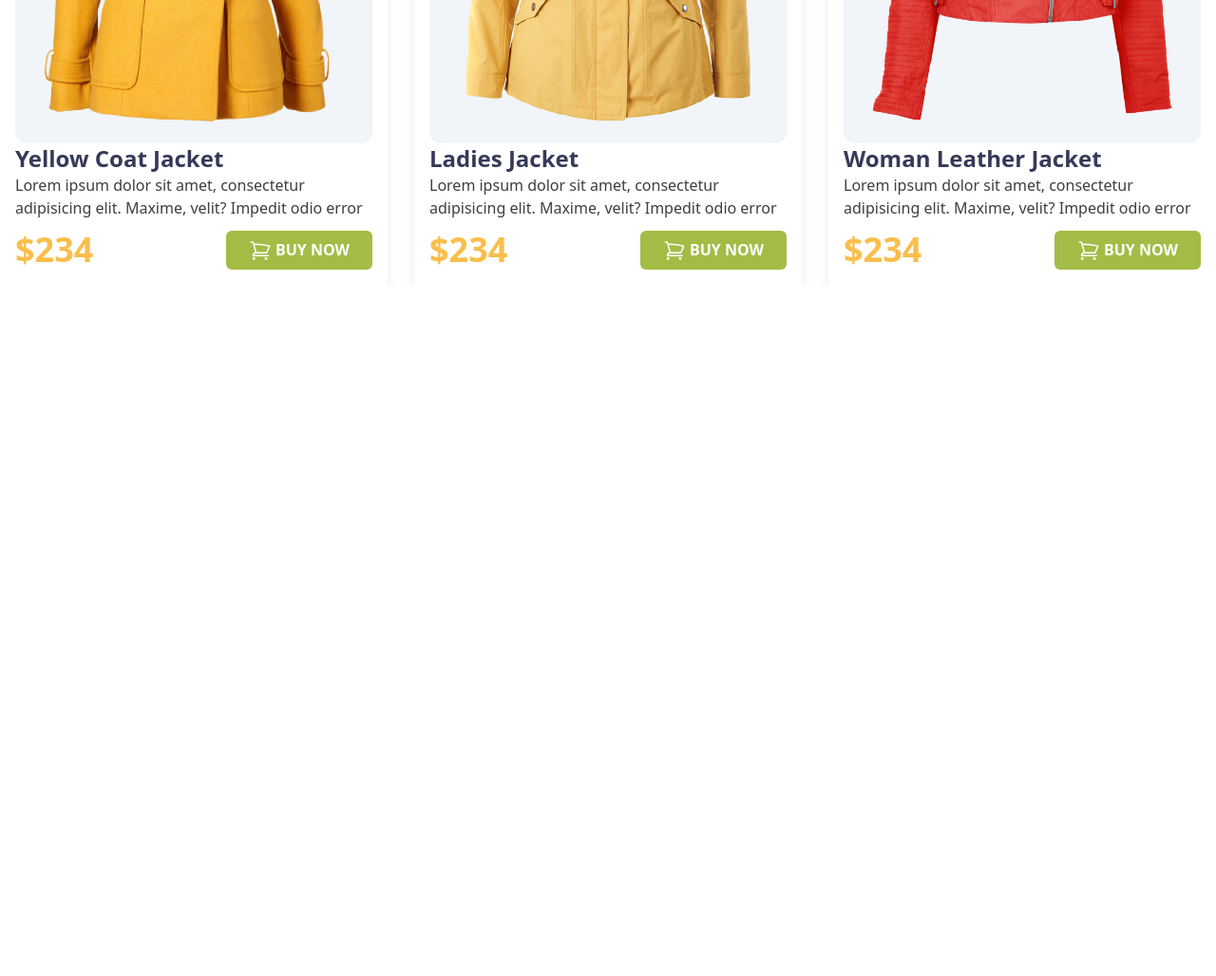
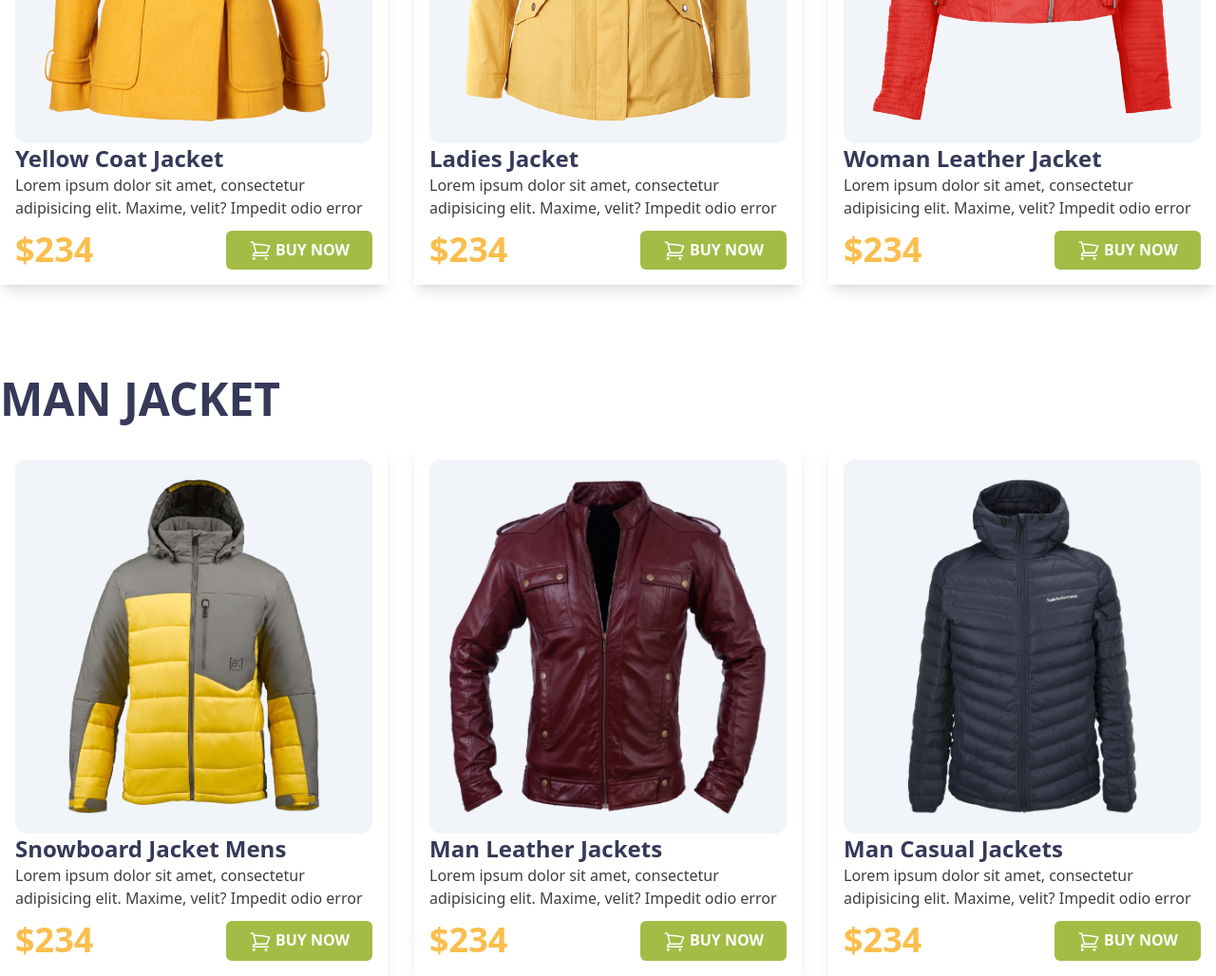
Before and after one commit to khaled39ab/Penguin-Fashion-with-Tailwind, a plain HTML site: page index.html in a window 1280 px wide. Shown: the part 1118-2146 px from the top of the page at 95% size. Before the commit the page ends 1418 px from the top, so only its background shows below. Drawn offline with nearby package versions, Linux system fonts and the light colour scheme.

Commit message:
man jacket section added

```diff
--- a/index.html
+++ b/index.html
@@ -61,6 +61,8 @@
         </section>
     </header>
     <main class="container mx-auto">
+
+        <!-- Woman jacket Section  -->
         <section class="mt-24">
             <h2 class="uppercase text-5xl font-bold text-jacket">Woman Jacket</h2>
 
@@ -133,6 +135,78 @@
             </div>
         </section>
 
+        <!-- Man jacket Section  -->
+        <section class="mt-24">
+            <h2 class="uppercase text-5xl font-bold text-jacket">Man Jacket</h2>
+
+            <!-- man jacket CARD-1  -->
+            <div class="mt-6 grid grid-cols-3 gap-7">
+                <div class="p-4 shadow-lg">
+                    <div class="bg-slate-100 rounded-xl p-5">
+                        <img src="./images/jacket-4.png" alt="">
+                    </div>
+                    <div>
+                        <h3 class="font-bold text-jacket text-2xl">Snowboard Jacket Mens</h3>
+                        <p class="text-paragraph">Lorem ipsum dolor sit amet, consectetur adipisicing elit. Maxime,
+                            velit? Impedit odio error</p>
+                        <div class="flex justify-between mt-3">
+                            <h2 class="text-4xl font-black text-penguin">$234</h2>
+                            <button class="uppercase bg-[#A4BC46] px-6 py-2 rounded-md text-white font-semibold"><svg
+                                    xmlns="http://www.w3.org/2000/svg" fill="none" viewBox="0 0 24 24"
+                                    stroke-width="1.5" stroke="currentColor" class="w-6 h-6 inline">
+                                    <path stroke-linecap="round" stroke-linejoin="round"
+                                        d="M2.25 3h1.386c.51 0 .955.343 1.087.835l.383 1.437M7.5 14.25a3 3 0 00-3 3h15.75m-12.75-3h11.218c1.121-2.3 2.1-4.684 2.924-7.138a60.114 60.114 0 00-16.536-1.84M7.5 14.25L5.106 5.272M6 20.25a.75.75 0 11-1.5 0 .75.75 0 011.5 0zm12.75 0a.75.75 0 11-1.5 0 .75.75 0 011.5 0z" />
+                                </svg>
+                                Buy Now</button>
+                        </div>
+                    </div>
+                </div>
+
+                <!-- man jacket CARD-2  -->
+                <div class="p-4 shadow-lg">
+                    <div class="bg-slate-100 rounded-xl p-5">
+                        <img src="./images/jacket-5.png" alt="">
+                    </div>
+                    <div>
+                        <h3 class="font-bold text-jacket text-2xl">Man Leather Jackets</h3>
+                        <p class="text-paragraph">Lorem ipsum dolor sit amet, consectetur adipisicing elit. Maxime,
+                            velit? Impedit odio error</p>
+                        <div class="flex justify-between mt-3">
+                            <h2 class="text-4xl font-black text-penguin">$234</h2>
+                            <button class="uppercase bg-[#A4BC46] px-6 py-2 rounded-md text-white font-semibold"><svg
+                                    xmlns="http://www.w3.org/2000/svg" fill="none" viewBox="0 0 24 24"
+                                    stroke-width="1.5" stroke="currentColor" class="w-6 h-6 inline">
+                                    <path stroke-linecap="round" stroke-linejoin="round"
+                                        d="M2.25 3h1.386c.51 0 .955.343 1.087.835l.383 1.437M7.5 14.25a3 3 0 00-3 3h15.75m-12.75-3h11.218c1.121-2.3 2.1-4.684 2.924-7.138a60.114 60.114 0 00-16.536-1.84M7.5 14.25L5.106 5.272M6 20.25a.75.75 0 11-1.5 0 .75.75 0 011.5 0zm12.75 0a.75.75 0 11-1.5 0 .75.75 0 011.5 0z" />
+                                </svg>
+                                Buy Now</button>
+                        </div>
+                    </div>
+                </div>
+
+                <!-- man jacket CARD-3  -->
+                <div class="p-4 shadow-lg">
+                    <div class="bg-slate-100 rounded-xl p-5">
+                        <img src="./images/jacket-6.png" alt="">
+                    </div>
+                    <div>
+                        <h3 class="font-bold text-jacket text-2xl">Man Casual Jackets</h3>
+                        <p class="text-paragraph">Lorem ipsum dolor sit amet, consectetur adipisicing elit. Maxime,
+                            velit? Impedit odio error</p>
+                        <div class="flex justify-between mt-3">
+                            <h2 class="text-4xl font-black text-penguin">$234</h2>
+                            <button class="uppercase bg-[#A4BC46] px-6 py-2 rounded-md text-white font-semibold"><svg
+                                    xmlns="http://www.w3.org/2000/svg" fill="none" viewBox="0 0 24 24"
+                                    stroke-width="1.5" stroke="currentColor" class="w-6 h-6 inline">
+                                    <path stroke-linecap="round" stroke-linejoin="round"
+                                        d="M2.25 3h1.386c.51 0 .955.343 1.087.835l.383 1.437M7.5 14.25a3 3 0 00-3 3h15.75m-12.75-3h11.218c1.121-2.3 2.1-4.684 2.924-7.138a60.114 60.114 0 00-16.536-1.84M7.5 14.25L5.106 5.272M6 20.25a.75.75 0 11-1.5 0 .75.75 0 011.5 0zm12.75 0a.75.75 0 11-1.5 0 .75.75 0 011.5 0z" />
+                                </svg>
+                                Buy Now</button>
+                        </div>
+                    </div>
+                </div>
+            </div>
+        </section>
     </main>
 </body>
 
```
